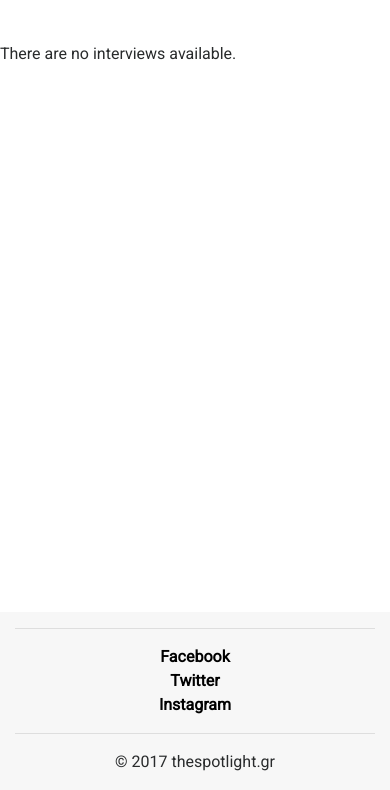
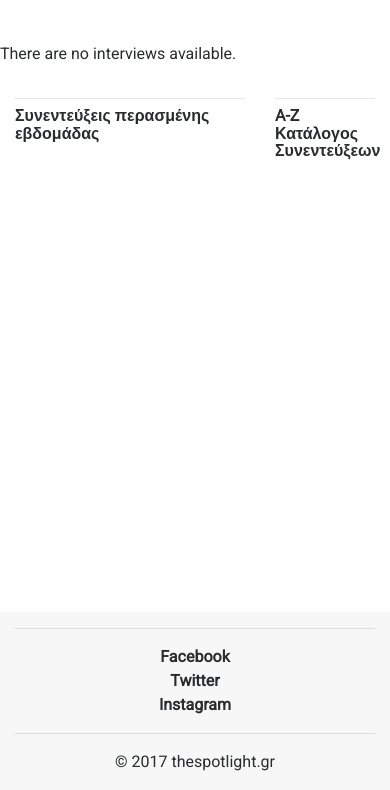
Before and after one commit to paulito272/thespotlight, a Django app: page / in a window 390 px wide. Shown: the part 54-844 px from the top of the page. Run offline with Django 3.2, Linux system fonts and the light colour scheme; tables that the repository leaves empty hold one stand-in row (values such as "Sample post"); some libraries are stand-ins or nearby versions.

Commit message:
Added an interview directory section.

```diff
--- a/src/static/css/base.css
+++ b/src/static/css/base.css
@@ -38,6 +38,20 @@ body {
     margin-bottom: 0.05rem;
 }
 
+#ts-interview-directory a {
+    color: inherit;
+    text-decoration: none;
+    cursor: pointer;
+}
+
+#ts-interview-directory a:hover {
+    color: #014c8c;
+}
+
+.ts-interview-directory-title {
+    line-height: 5rem;
+}
+
 .ts-card {
     border: none;
 }
@@ -71,7 +85,7 @@ body {
 }
 
 footer a {
-    color: #000000;
+    color: inherit;
 }
 
 footer a:hover {
--- a/src/templates/interview_list.html
+++ b/src/templates/interview_list.html
@@ -83,6 +83,57 @@
             <p>There are no interviews available.</p>
         {% endif %}
     </div>
+
+    <div class="row mb-2">
+        <div class="col-8">
+            <hr class="mb-2">
+            <h6><strong>Συνεντεύξεις περασμένης εβδομάδας</strong></h6>
+        </div>
+        <div class="col-4">
+            <hr class="mb-2">
+            <h6><strong>A-Z Κατάλογος Συνεντεύξεων</strong></h6>
+            <div id="ts-interview-directory" class="pre-scrollable mt-3" style="overflow-x: hidden;">
+                {% for interview in interviews %}
+                    <a href="{{ interview.get_absolute_url }}">
+                        <div class="row mb-2">
+                            <div class="col-md-6 pl-0">
+                                <div class="card ts-card">
+                                    <div class="card-img-overlay overlay p-0"></div>
+                                    <img class="img-fluid"
+                                         src="{{ interview.interviewee.profile_image.url }}"
+                                         alt="{{ interview.interviewee.slug }}">
+                                </div>
+                            </div>
+                            <div class="col-md-6">
+                                <h6 class="ts-interview-title ts-interview-directory-title">
+                                    <strong>{{ interview.interviewee.get_full_name }}</strong>
+                                </h6>
+                            </div>
+                        </div>
+                    </a>
+                {% endfor %}
+            </div>
+        </div>
+    </div>
+
+    {#    {% if interviews %}#}
+    {#        <hr class="mb-2">#}
+    {#        <div class="row mb-2">#}
+    {#            <div class="col">#}
+    {#                <h6><strong>Α-Ζ Κατάλογος συνεντεύξεων</strong></h6>#}
+    {#            </div>#}
+    {#        </div>#}
+    {#    {% endif %}#}
+    {##}
+    {#    <div class="row">#}
+    {#        {% if interviews %}#}
+    {#            {% for interview in interviews %}#}
+    {#                <div class="col-3">#}
+    {##}
+    {#                </div>#}
+    {#            {% endfor %}#}
+    {#        {% endif %}#}
+    {#    </div>#}
 {% endblock %}
 
 {% block pagination %}
```
